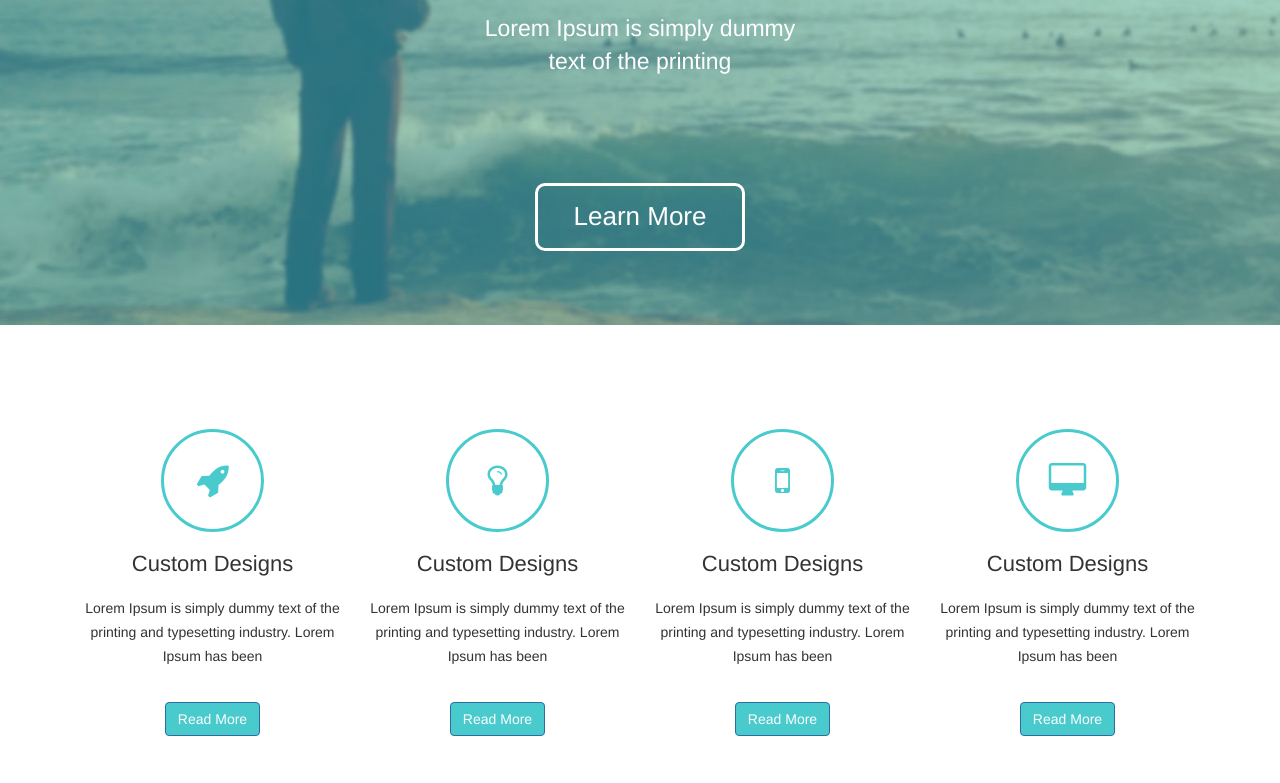
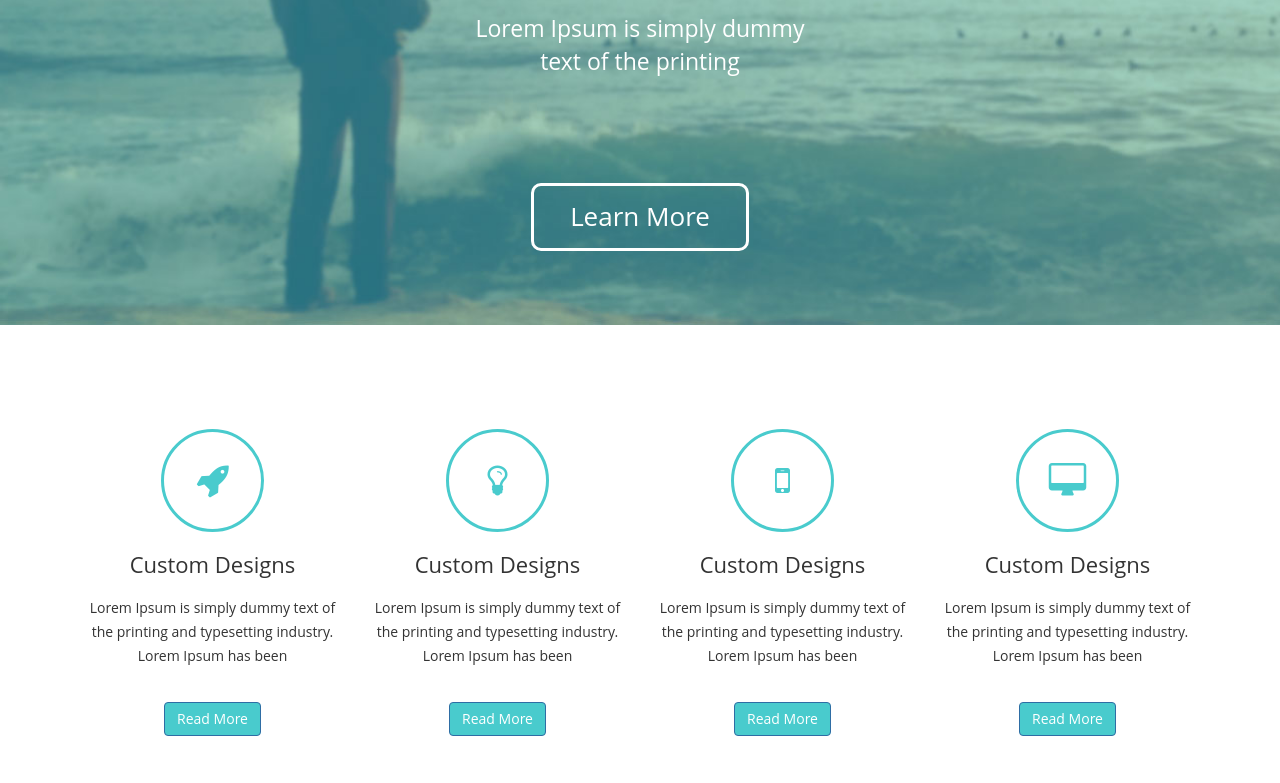
Before and after one commit to mahdiutshob/Agency_Website_Template, a plain HTML site: page index.html in a window 1280 px wide. Shown: the part 350-1133 px from the top of the page. Drawn offline with nearby package versions, Linux system fonts and the light colour scheme; a script that the page names is missing.

Commit message:
Website_Template
HTML 5 free template

```diff
--- a/css/main.css
+++ b/css/main.css
@@ -96,6 +96,10 @@ textarea {
 /* ==========================================================================
    Author's custom styles
    ========================================================================== */
+@import url('https://fonts.googleapis.com/css?family=Open+Sans');
+body{
+    font-family: 'Open Sans', sans-serif;
+}
 
 .logo-area img{
 	margin: 30px 0px;
```
